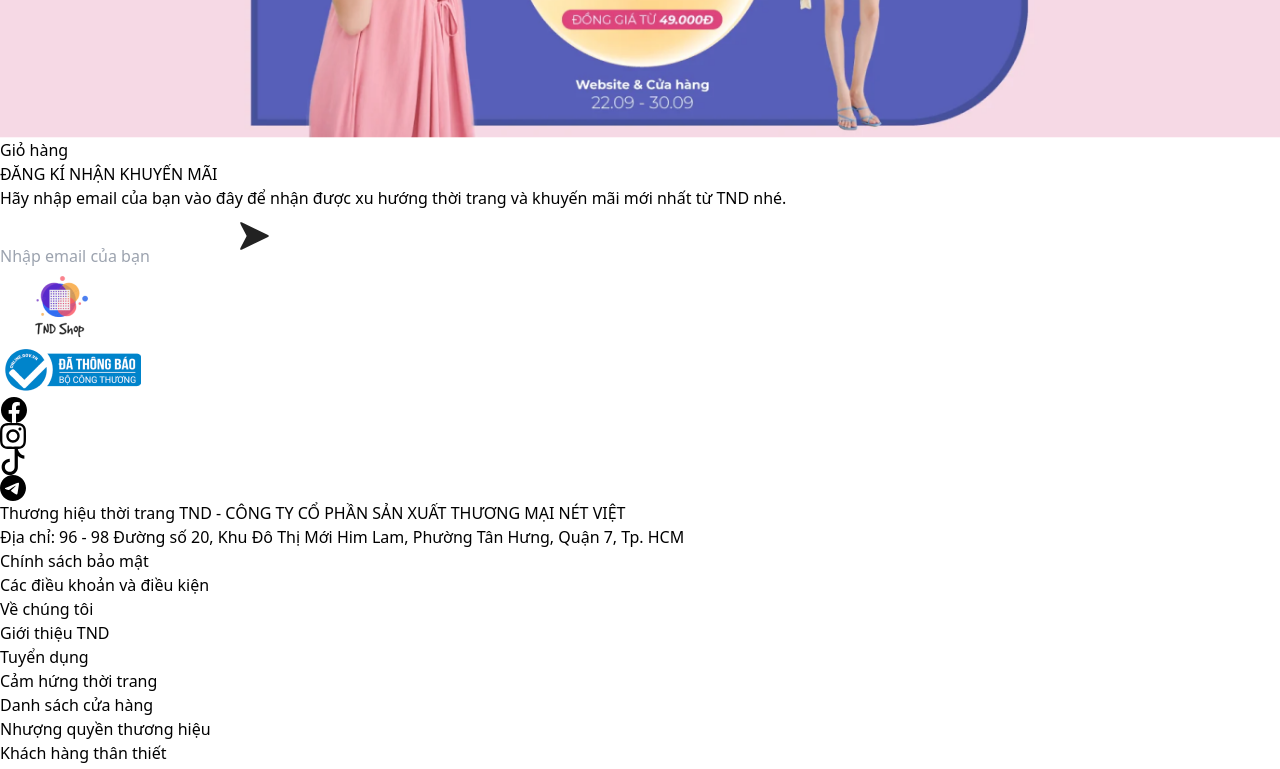
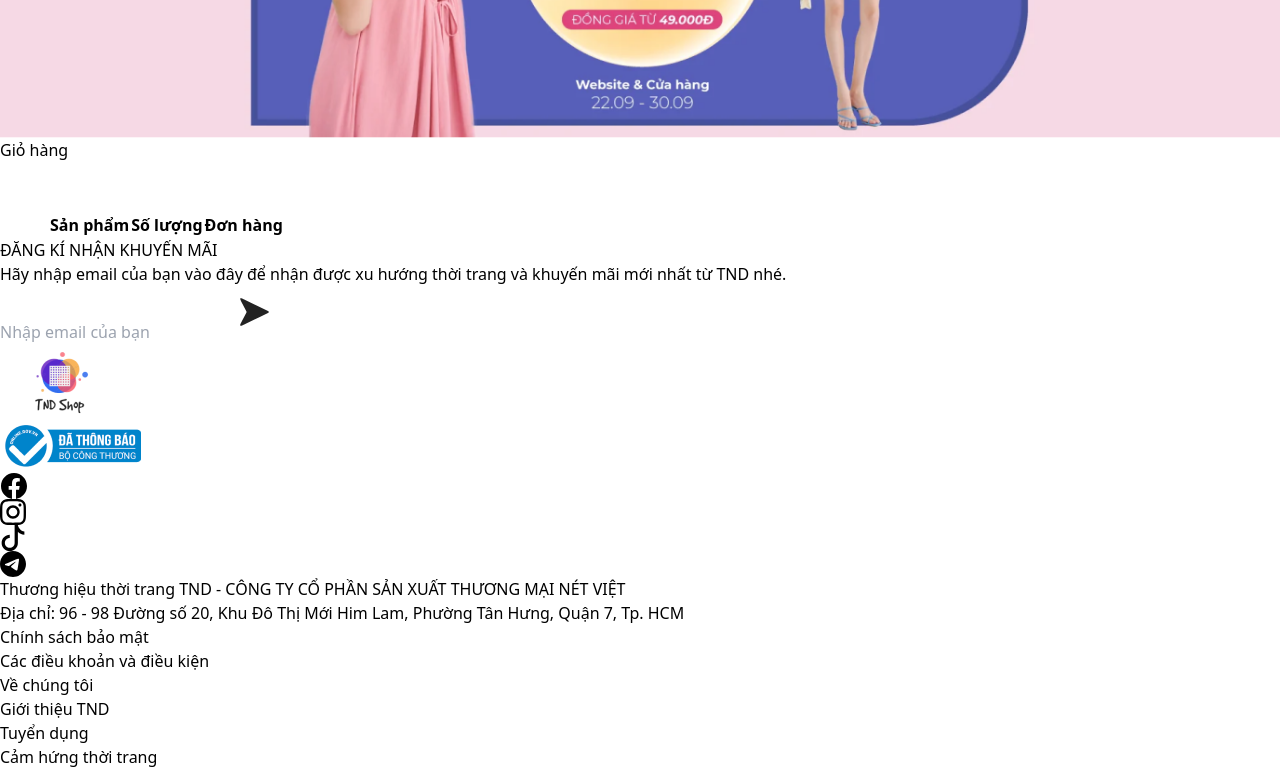
Before and after one commit to NgaPhamThi/DU_AN_TOT_NGHIEP_FRONT_END, a React (Vite) app: page /cart in a window 1280 px wide. Shown: the part 700-1469 px from the top of the page. Built offline with nearby package versions, Linux system fonts and the light colour scheme.

Commit message:
cart_giohang

```diff
--- a/src/Pages/CartPage.tsx
+++ b/src/Pages/CartPage.tsx
@@ -1,8 +1,20 @@
-const CartPage=()=>{
-    return (
-       <div>
-         <div className ="text-center  font-bold	text-5xl	">Giỏ hàng</div>
-       </div>
-    );
-}
+const CartPage = () => {
+  return (
+    <div>
+      <div className="text-center font-bold text-5xl">Giỏ hàng</div>
+      <div>
+        <table className="table-auto w-full "style={{marginTop:"50px"}}>
+          <thead className="pb-10">
+            <tr className="text-left">
+              <th className="font-semibold pb-10" style={{paddingLeft: "50px" }}>Sản phẩm</th>
+              <th className="font-semibold pb-10 text-center">Số lượng</th>
+              <th className="font-semibold pb-10">Đơn hàng</th>
+            </tr>
+          </thead>
+        </table>
+      </div>
+    </div>
+  );
+};
+
 export default CartPage;
```
